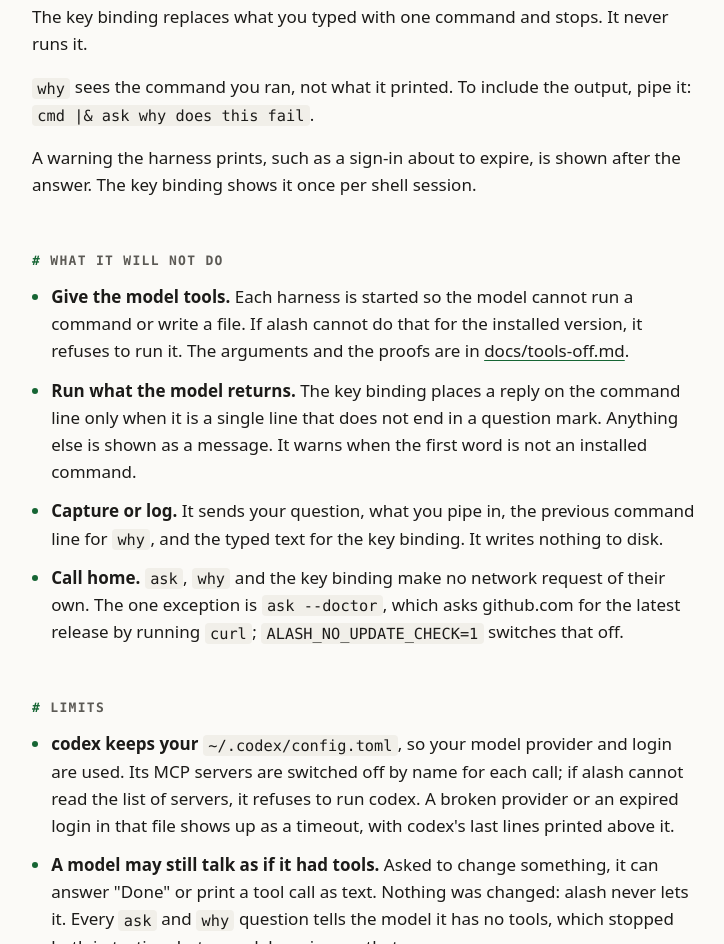
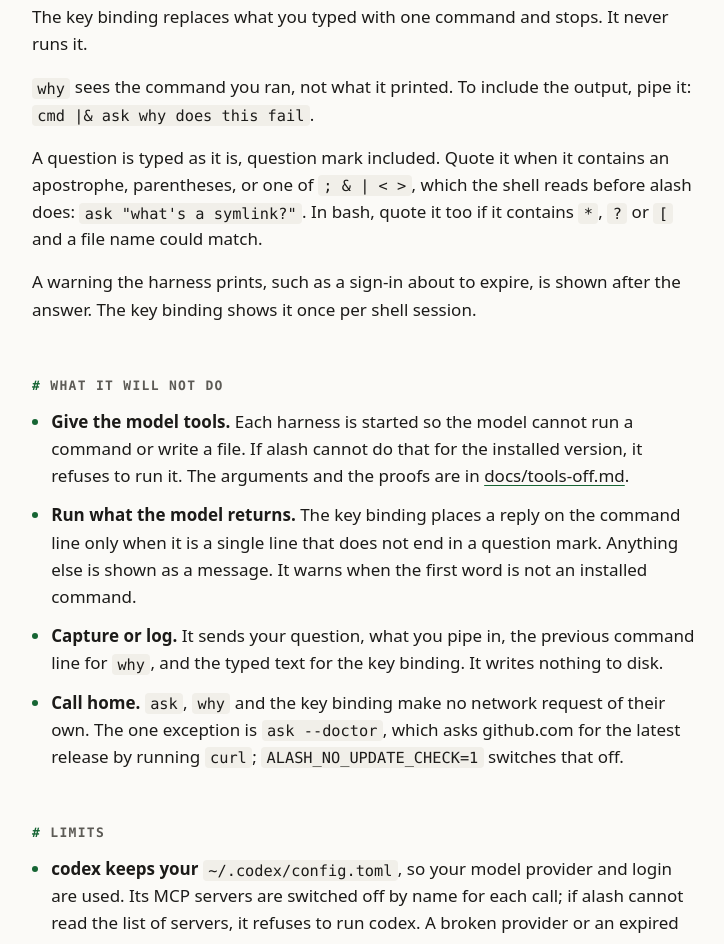
Before and after one commit to hmedkouri/alash, a plain HTML site: page docs/site/index.html in a window 1280 px wide. Shown: the part 1680-2624 px from the top of the page, without its empty margins (276-1000 px from the left). Drawn offline with Linux system fonts and the light colour scheme.

Commit message:
fix: in zsh, a question ending in ? reaches alash
zsh read ?, * and [...] in a question as filename patterns and stopped
with "no matches found" before ask ran. ask and why are now aliased
through noglob. The functions are defined with the function keyword so
evaluating the init code twice in one shell still works.

Closes #23

Claude-Session: https://claude.ai/code/session_01X5fqYMfv2prGA9SkLnth9X

```diff
--- a/docs/site/index.html
+++ b/docs/site/index.html
@@ -129,6 +129,10 @@ tar: missing.tar: Cannot open: No such file or directory
   <p>The key binding replaces what you typed with one command and stops. It never runs it.</p>
   <p><code>why</code> sees the command you ran, not what it printed. To include the output, pipe it:
     <code>cmd |&amp; ask why does this fail</code>.</p>
+  <p>A question is typed as it is, question mark included. Quote it when it contains an
+    apostrophe, parentheses, or one of <code>; &amp; | &lt; &gt;</code>, which the shell reads before alash does:
+    <code>ask "what's a symlink?"</code>. In bash, quote it too if it contains <code>*</code>, <code>?</code> or <code>[</code> and a file
+    name could match.</p>
   <p>A warning the harness prints, such as a sign-in about to expire, is shown after the
     answer. The key binding shows it once per shell session.</p>
 
```
Also changed, not shown: 4 other files.
